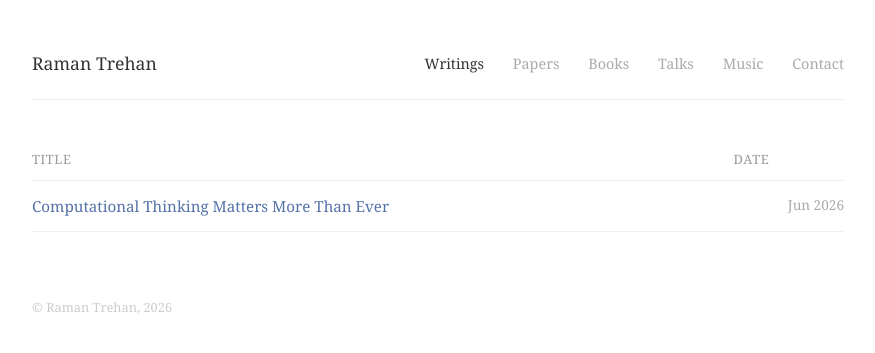
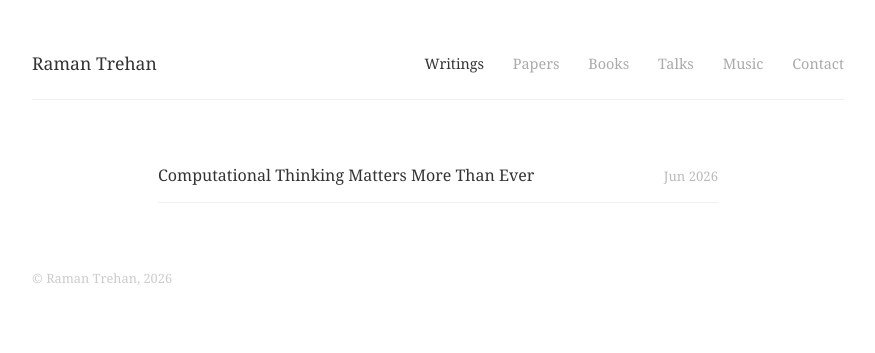
Before and after one commit to ramandeeptrehan/ramandeeptrehan.github.io, a Jekyll site: the page built from writings/index.html, in a window 1280 px wide. Shown: the top 353 px of the page, without its empty margins (202-1077 px from the left). Built offline with Jekyll 4.4.1, drawn with Linux system fonts in a browser that asks for light colours.

Commit message:
Zenhabits style post layout and clean writings list

```diff
--- a/_layouts/post.html
+++ b/_layouts/post.html
@@ -2,11 +2,13 @@
 layout: default
 ---
 
+<div class="post-wrap">
   <article>
     <h2>{{ page.title }}</h2>
-  <p class="meta">{{ page.date | date: "%B %Y" }}</p>
+    <p class="meta">{{ page.date | date: "%B %d, %Y" }}</p>
     <div class="post-content">
       {{ content }}
     </div>
-  <p class="back"><a href="/">← Back</a></p>
+    <p class="back"><a href="/writings/">← All writings</a></p>
   </article>
+</div>
--- a/assets/css/style.css
+++ b/assets/css/style.css
@@ -202,50 +202,92 @@ table a:hover {
 }
 
 /* Post */
+.post-wrap {
+  max-width: 560px;
+  margin: 0 auto;
+}
+
 article h2 {
-  font-size: 1.4rem;
+  font-size: 1.6rem;
   font-weight: normal;
-  margin-bottom: 0.3rem;
+  line-height: 1.4;
+  margin-bottom: 0.5rem;
+  color: #222;
 }
 
 .meta {
-  font-size: 0.85rem;
-  color: #aaa;
-  margin-bottom: 2rem;
+  font-size: 0.82rem;
+  color: #bbb;
+  margin-bottom: 2.5rem;
 }
 
 .post-content {
-  font-size: 1rem;
-  line-height: 1.9;
+  font-size: 1.05rem;
+  line-height: 2;
+  color: #444;
 }
 
 .post-content h2,
 .post-content h3 {
-  font-size: 1rem;
+  font-size: 1.1rem;
   font-weight: bold;
-  margin: 2rem 0 0.5rem;
+  margin: 2.5rem 0 0.6rem;
+  color: #222;
 }
 
 .post-content p {
-  margin-bottom: 1.2rem;
+  margin-bottom: 1.5rem;
 }
 
 .post-content a {
-  color: #333;
+  color: #5572a8;
 }
 
 .back {
-  margin-top: 3rem;
-  font-size: 0.9rem;
+  margin-top: 3.5rem;
+  font-size: 0.88rem;
 }
 
 .back a {
-  color: #888;
+  color: #bbb;
   text-decoration: none;
 }
 
 .back a:hover {
-  text-decoration: underline;
+  color: #555;
+}
+
+/* Writings list */
+.writings-list {
+  list-style: none;
+  padding: 0;
+  max-width: 560px;
+  margin: 0 auto;
+}
+
+.writings-list li {
+  display: flex;
+  justify-content: space-between;
+  align-items: baseline;
+  padding: 0.8rem 0;
+  border-bottom: 1px solid #f0f0f0;
+}
+
+.writings-list li a {
+  color: #333;
+  text-decoration: none;
+  font-size: 1rem;
+}
+
+.writings-list li a:hover {
+  color: #5572a8;
+}
+
+.writings-list li span {
+  font-size: 0.82rem;
+  color: #bbb;
+  white-space: nowrap;
+  margin-left: 1rem;
 }
 
 /* Contact */
--- a/writings/index.html
+++ b/writings/index.html
@@ -1,22 +1,16 @@
 ---
 layout: default
-title: Writings
 ---
 
 {% if site.posts.size > 0 %}
-<table>
-  <thead>
-    <tr><th>Title</th><th>Date</th></tr>
-  </thead>
-  <tbody>
-    {% for post in site.posts %}
-    <tr>
-      <td><a href="{{ post.url }}">{{ post.title }}</a></td>
-      <td>{{ post.date | date: "%b %Y" }}</td>
-    </tr>
-    {% endfor %}
-  </tbody>
-</table>
+<ul class="writings-list">
+  {% for post in site.posts %}
+  <li>
+    <a href="{{ post.url }}">{{ post.title }}</a>
+    <span>{{ post.date | date: "%b %Y" }}</span>
+  </li>
+  {% endfor %}
+</ul>
 {% else %}
 <p class="empty-state">Nothing here yet — first post coming soon.</p>
 {% endif %}
```
Lines whose indentation alone changed are shown as unchanged.
